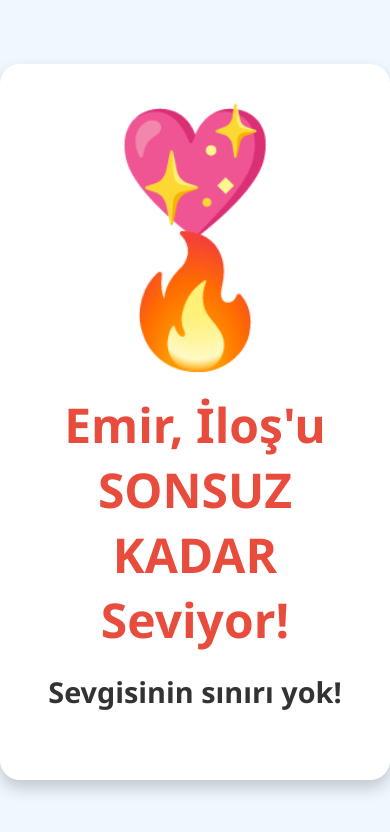
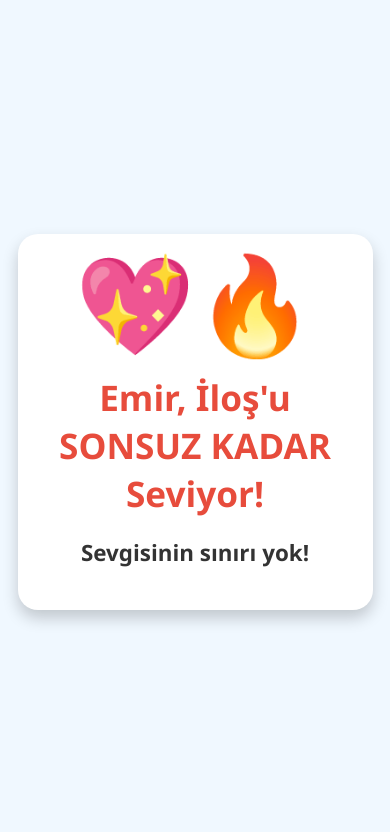
Before and after one commit to emirbsyc/emirilos, a plain HTML site: page sonsuz.html in a window 390 px wide. Drawn offline with Linux system fonts and the light colour scheme.

Commit message:
Update sonsuz.html

```diff
--- a/sonsuz.html
+++ b/sonsuz.html
@@ -15,6 +15,8 @@
             margin: 0;
             background-color: #f0f8ff;
             color: #333;
+            padding: 20px;
+            box-sizing: border-box;
         }
         .container {
             text-align: center;
@@ -22,21 +24,40 @@
             border-radius: 20px;
             background-color: #ffffff;
             box-shadow: 0 8px 16px rgba(0, 0, 0, 0.2);
-            /* Bu sayfada tıklama olmadığı için transition ve cursor: pointer yok */
+            max-width: 90%;
+            width: 500px;
         }
         h1 {
             color: #e74c3c;
             font-size: 3em;
             margin-bottom: 20px;
+            word-break: break-word;
         }
         .emoji {
             font-size: 8em;
             line-height: 1;
+            margin-bottom: 10px;
         }
         p {
             font-size: 1.8em;
             font-weight: bold;
             margin-top: 10px;
+        }
+
+        /* Mobil Cihazlar İçin Medya Sorgusu */
+        @media (max-width: 600px) {
+            .container {
+                padding: 20px;
+            }
+            h1 {
+                font-size: 2.2em;
+            }
+            .emoji {
+                font-size: 6em;
+            }
+            p {
+                font-size: 1.4em;
+            }
         }
     </style>
 </head>
```
